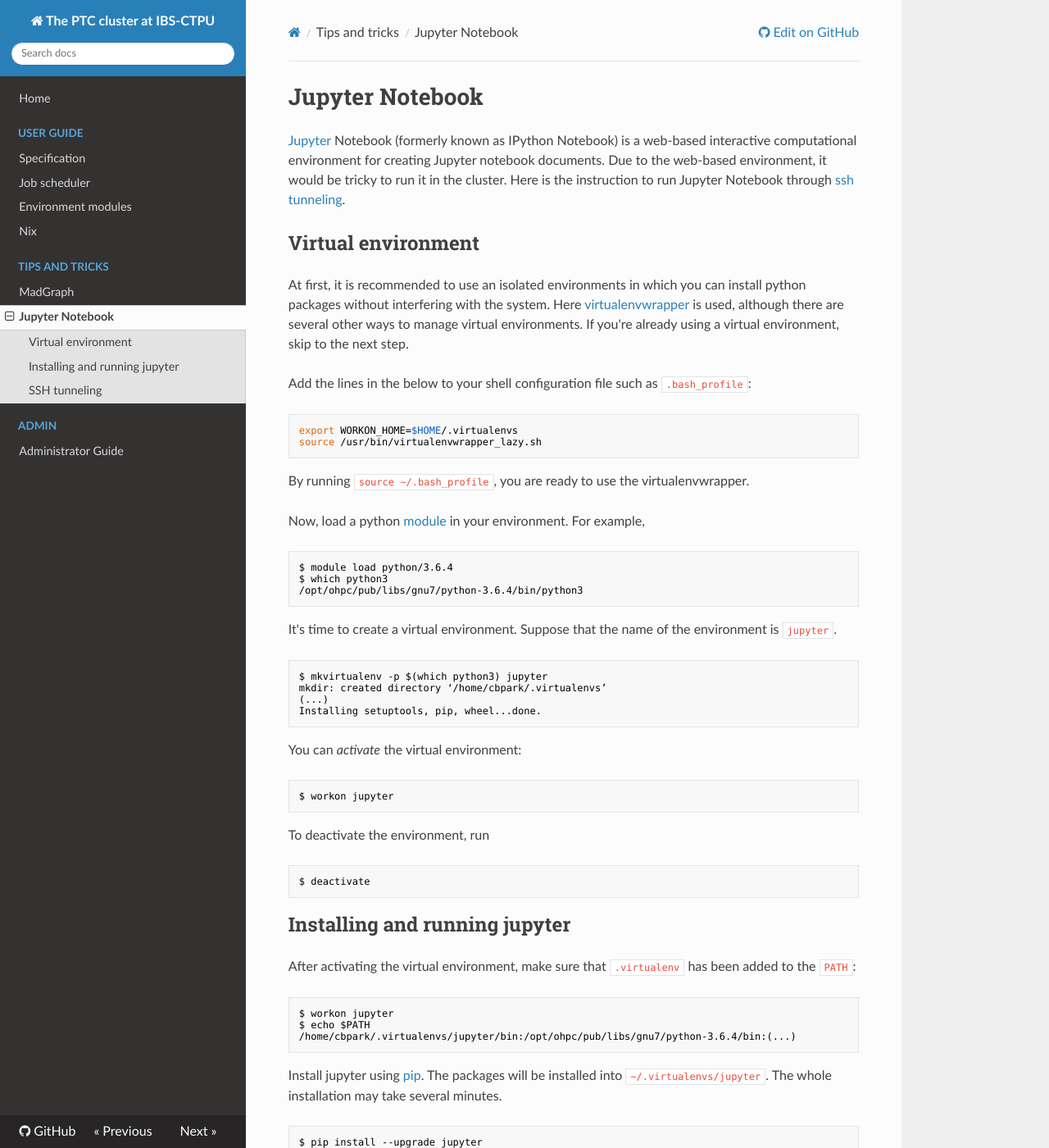
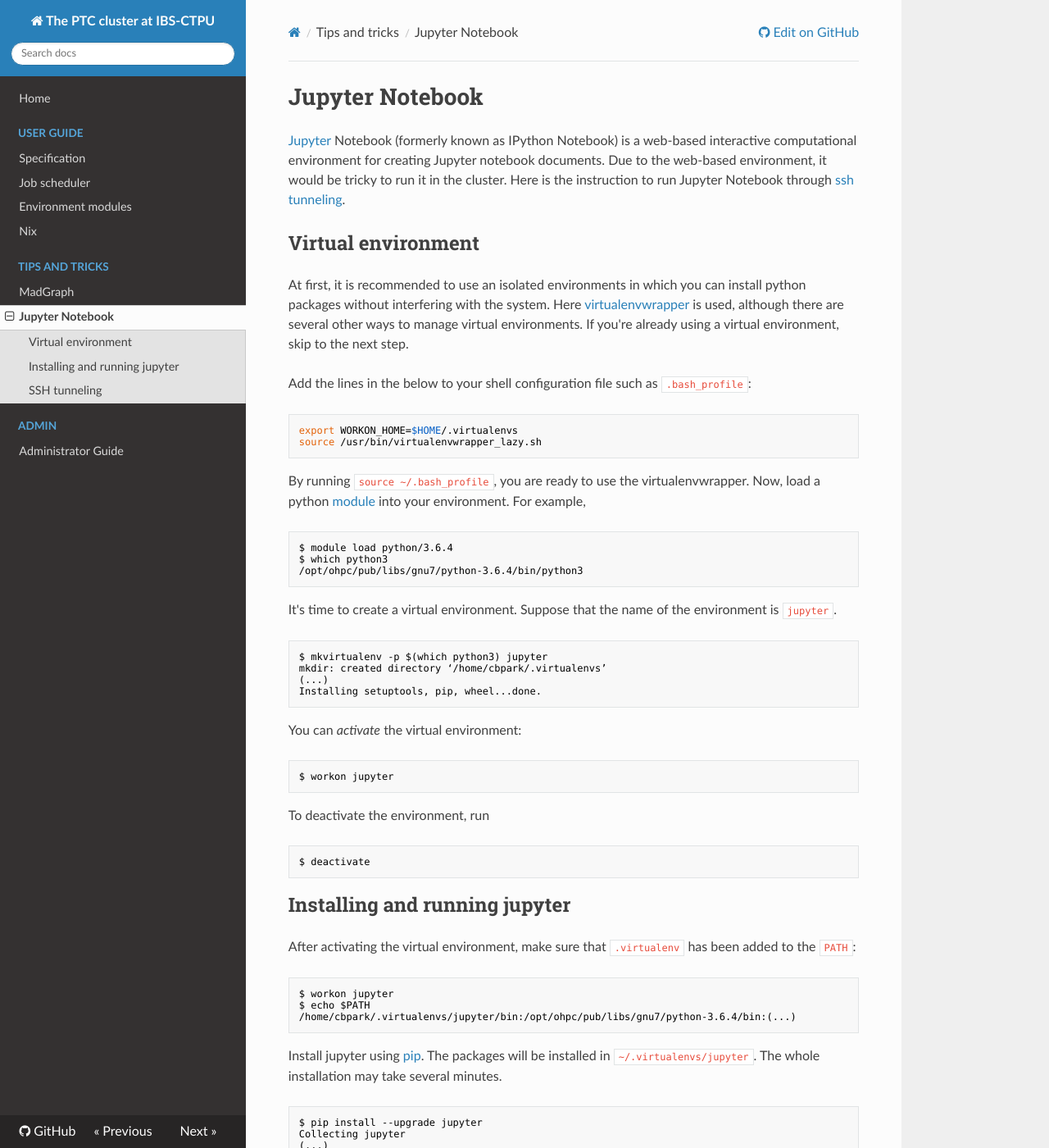
Before and after one commit to cbpark/ptc-cluster, an MkDocs documentation site: the page built from docs/tips-and-tricks/jupyter.md, in a window 1280 px wide and 1400 px high. Shown: the whole window at 82% size. Built offline with MkDocs 1.6.1, drawn with Linux system fonts in a browser that asks for light colours; nearby versions of some CDN libraries; old or Windows-style settings are respelled for this version of MkDocs; part of the change alters nothing that is shown.

Commit message:
Fix typo

````diff
--- a/docs/tips-and-tricks/jupyter.md
+++ b/docs/tips-and-tricks/jupyter.md
@@ -13,9 +13,7 @@ export WORKON_HOME=$HOME/.virtualenvs
 source /usr/bin/virtualenvwrapper_lazy.sh
 ```
 
-By running `source ~/.bash_profile`, you are ready to use the virtualenvwrapper.
-
-Now, load a python [module](../modules.md) in your environment. For example,
+By running `source ~/.bash_profile`, you are ready to use the virtualenvwrapper. Now, load a python [module](../modules.md) into your environment. For example,
 
 ``` no-highlight
 $ module load python/3.6.4
@@ -54,7 +52,7 @@ $ echo $PATH
 /home/cbpark/.virtualenvs/jupyter/bin:/opt/ohpc/pub/libs/gnu7/python-3.6.4/bin:(...)
 ```
 
-Install jupyter using [pip](https://pypi.org/project/pip/). The packages will be installed into `~/.virtualenvs/jupyter`. The whole installation may take several minutes.
+Install jupyter using [pip](https://pypi.org/project/pip/). The packages will be installed in `~/.virtualenvs/jupyter`. The whole installation may take several minutes.
 
 ``` no-highlight
 $ pip install --upgrade jupyter
````
